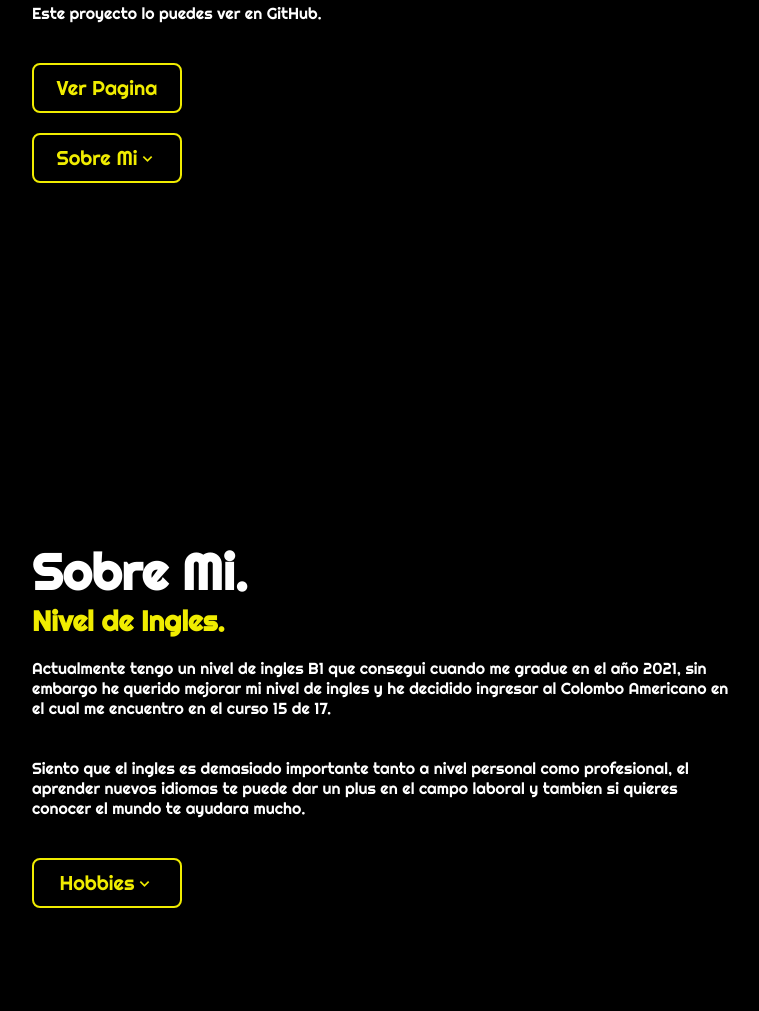
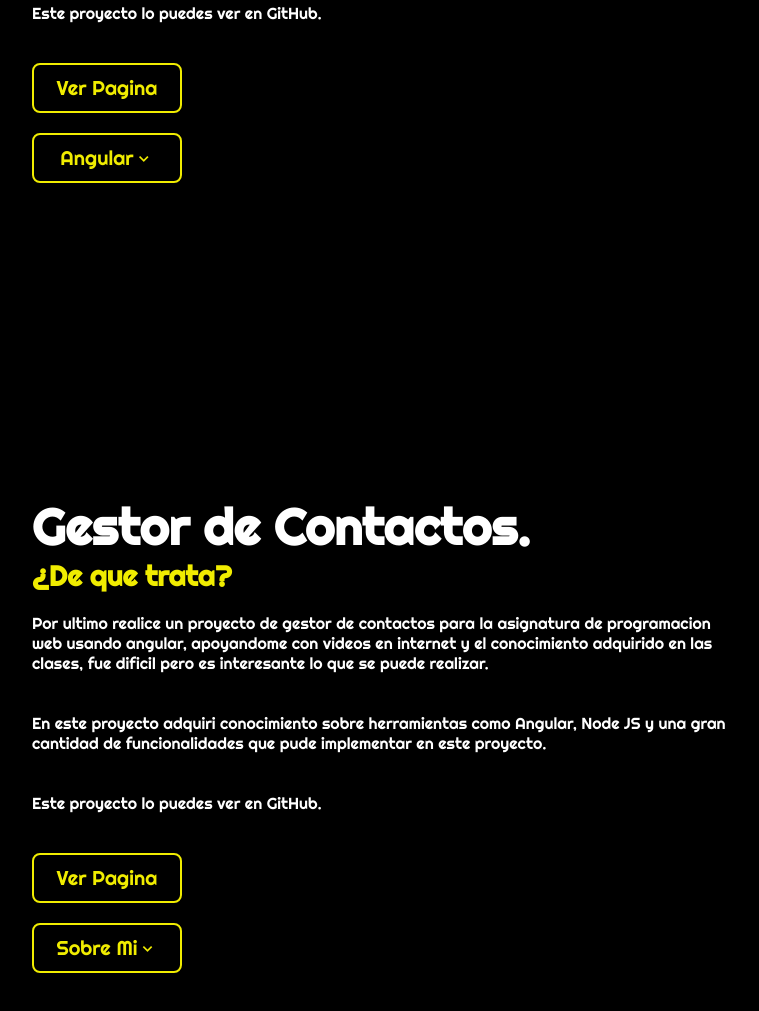
Before and after one commit to Santibeltranb/Portfolio, a plain HTML site: page index.html in a window 1280 px wide. Shown: the part 4537-5548 px from the top of the page, without its empty margins (96-855 px from the left). Drawn offline with nearby package versions, Linux system fonts and the light colour scheme.

Commit message:
Actualizacion Portafolio

```diff
--- a/Assets/Styles.css
+++ b/Assets/Styles.css
@@ -874,6 +874,148 @@ body{
     color: #000000;
 }
 
+
+/* /////////////////////////////////////////////////////////////////////////////////////////////////////////// */
+
+/* DISEÑO ANGULAR */
+
+.proAng{
+    align-items: center;
+    background: url('imagenes/logoAng.png') no-repeat;
+    background-position: 1350px;
+    background-size: 20%;
+    display: flex;
+    height: 100vh;
+    padding: 0 10%;
+}
+
+.container-proA{
+    max-width: 700px;
+}
+
+.container-proA h1{
+    font-size: 50px;
+    font-weight: 600;
+}
+
+.container-proA h3{
+    color: #f0ec00;
+    font-size: 28px;
+    font-weight: 600;
+}
+
+.container-proA p{
+    font-size: 16px;
+    margin: 20px 0 40px;
+}
+
+.container-proA .btn-Ang{
+    display: flex;
+    justify-content: space-between;
+    margin-bottom: 20px;
+    height: 50px;
+    width: 345px;
+}
+
+.btn-Ang a{
+    align-items: center;
+    background: #f0ec00;
+    border: 2px solid #f0ec00;
+    border-radius: 8px;
+    color: #000000;
+    display: inline-flex;
+    font-size: 20px;
+    height: 100%;
+    justify-content: center;
+    overflow: hidden;
+    position: relative;
+    text-decoration: none;
+    transition: .5s;
+    width: 150px;
+}
+
+.btn-Ang a::before{
+    background: #000000;
+    content: '';
+    height: 100%;
+    left: 0;
+    position: absolute;
+    transition: .5s;
+    top: 0;
+    width: 0;
+    z-index: -1;
+}
+
+.btn-Ang a:hover::before{
+    width: 100%;
+}
+
+.btn-Ang a:first-child{
+    color: #f0ec00;
+    background: transparent;
+}
+
+.btn-Ang a:first-child::before{
+    background: #f0ec00;
+}
+
+.btn-Ang a:first-child:hover{
+    color: #000000;
+}
+
+.container-proA .btn-next{
+    display: flex;
+    justify-content: space-between;
+    height: 50px;
+    width: 345px;
+}
+
+.btn-next a{
+    align-items: center;
+    background: #f0ec00;
+    border: 2px solid #f0ec00;
+    border-radius: 8px;
+    color: #000000;
+    display: inline-flex;
+    font-size: 20px;
+    height: 100%;
+    justify-content: center;
+    overflow: hidden;
+    position: relative;
+    text-decoration: none;
+    transition: .5s;
+    width: 150px;
+}
+
+.btn-next a::before{
+    background: #000000;
+    content: '';
+    height: 100%;
+    left: 0;
+    position: absolute;
+    transition: .5s;
+    top: 0;
+    width: 0;
+    z-index: -1;
+}
+
+.btn-next a:hover::before{
+    width: 100%;
+}
+
+.btn-next a:first-child{
+    color: #f0ec00;
+    background: transparent;
+}
+
+.btn-next a:first-child::before{
+    background: #f0ec00;
+}
+
+.btn-next a:first-child:hover{
+    color: #000000;
+}
+
 /* /////////////////////////////////////////////////////////////////////////////////////////////////////////// */
 
 /* DISEÑO HOBBIES */
@@ -963,6 +1105,11 @@ body{
     color: #000000;
 }
 
+/* /////////////////////////////////////////////////////////////////////////////////////////////////////////// */
+
+/* DISEÑO TRABAJO */
+
+
 
 .work{
     align-items: center;
--- a/index.html
+++ b/index.html
@@ -157,6 +157,28 @@
                 </div>
 
                 <div class="btn-next">
+                    <a href="#angular">Angular <i class='bx bx-chevron-down' ></i></a>
+                </div>
+
+            </div>
+        </section>
+    </section>
+
+    <section id="angular">
+        <section class="proAng">
+
+            <div class="container-proA">
+                <h1>Gestor de Contactos.</h1>
+                <h3>¿De que trata?</h3>
+                <p>Por ultimo realice un proyecto de gestor de contactos para la asignatura de programacion web usando angular, apoyandome con videos en internet y el conocimiento adquirido en las clases, fue dificil pero es interesante lo que se puede realizar.</p>
+                <p>En este proyecto adquiri conocimiento sobre herramientas como Angular, Node JS y una gran cantidad de funcionalidades que pude implementar en este proyecto.</p>
+                <p>Este proyecto lo puedes ver en GitHub.</p>
+
+                <div class="btn-Ang">
+                    <a href="https://github.com/Santibeltranb/Api">Ver Pagina </a>
+                </div>
+
+                <div class="btn-next">
                     <a href="#sobre">Sobre Mi <i class='bx bx-chevron-down' ></i></a>
                 </div>
 
```
Also changed, not shown: Assets/imagenes/logoAng.png (added).
